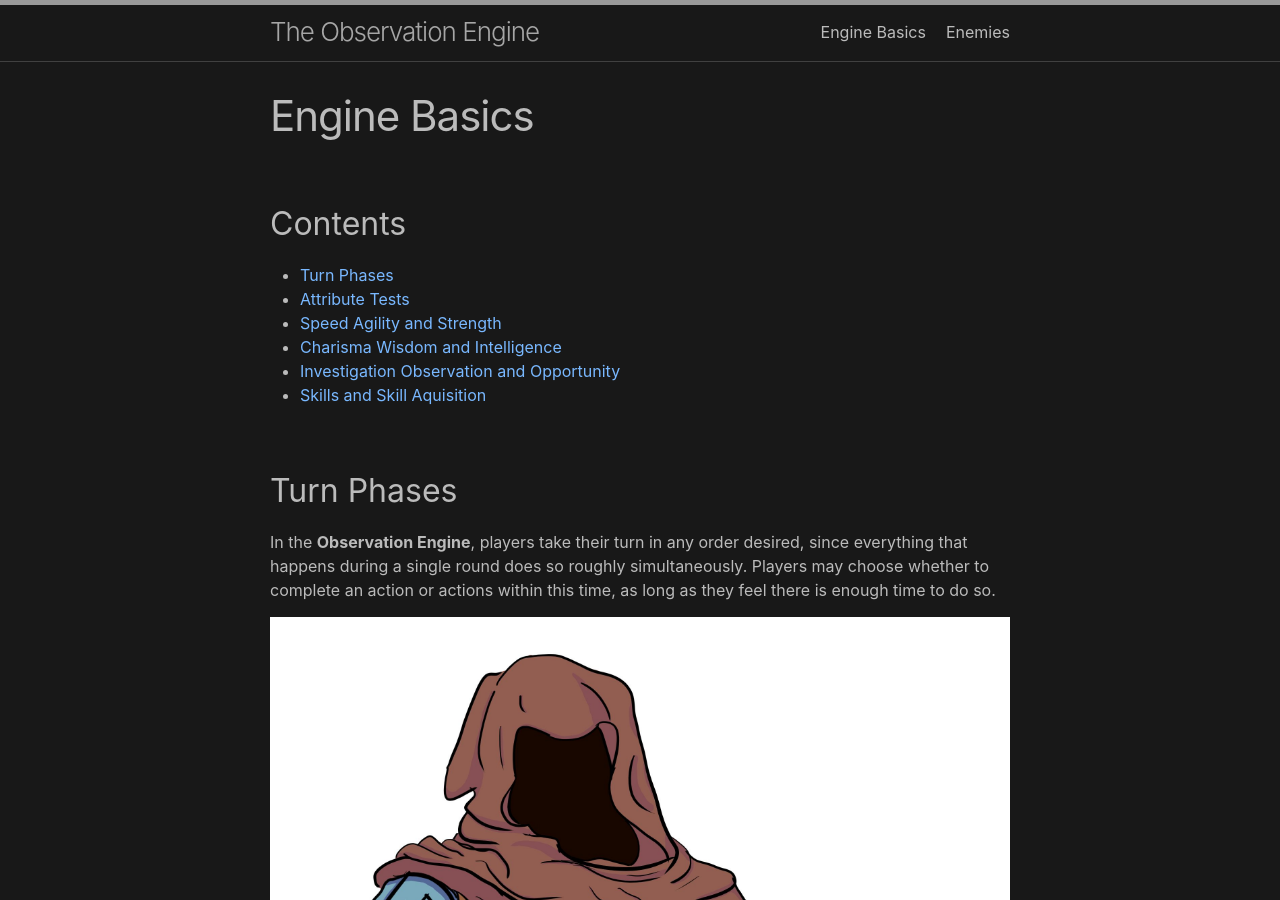
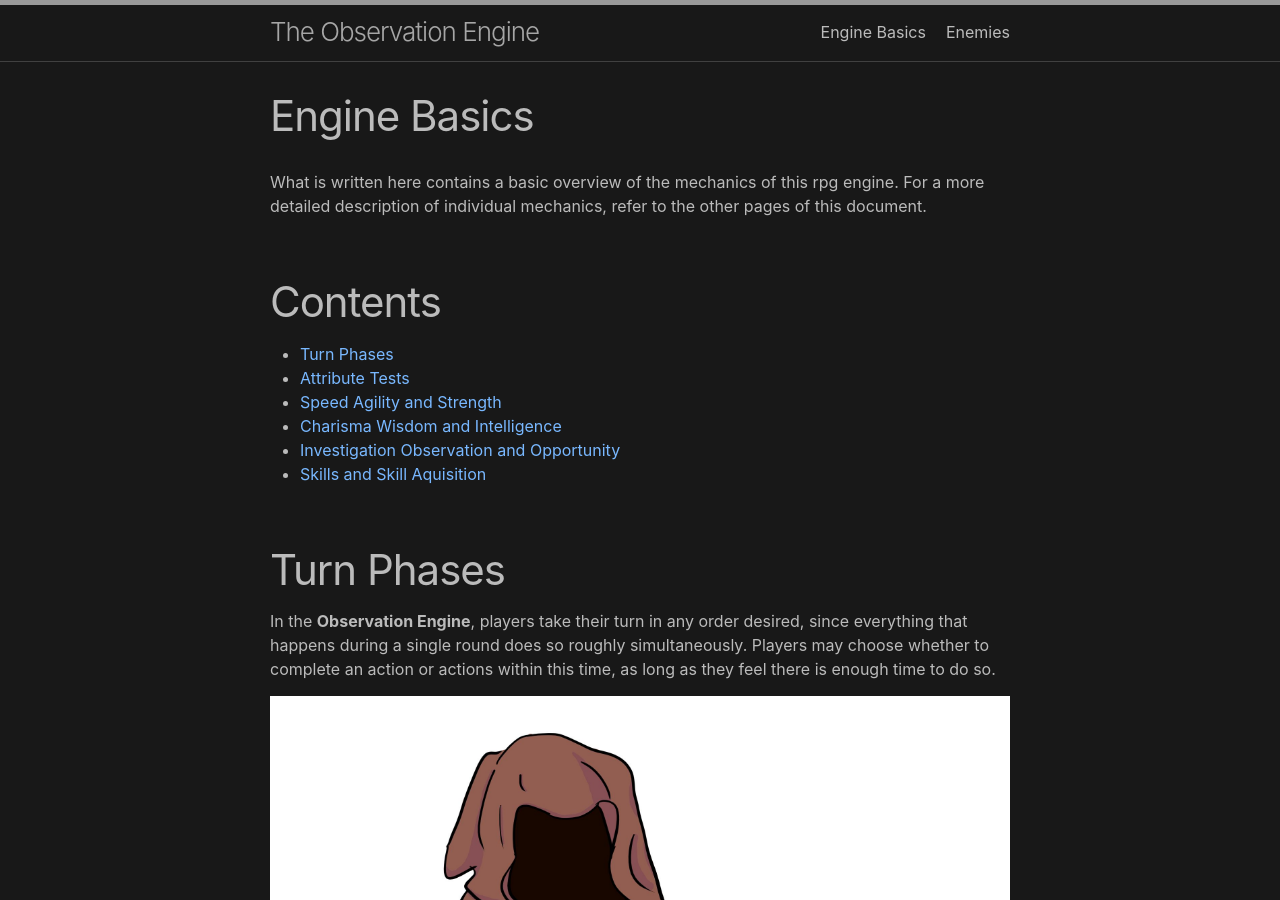
Before and after one commit to ngraham20/california-trip, a Jekyll site: the page built from engine-basics.md, in a window 1280 px wide and 900 px high. Built offline with Jekyll 4.4.1, drawn with Linux system fonts in a browser that asks for light colours.

```diff
--- a/engine-basics.md
+++ b/engine-basics.md
@@ -2,7 +2,10 @@
 layout: page
 title: Engine Basics
 ---
-## Contents
+
+What is written here contains a basic overview of the mechanics of this rpg engine. For a more detailed description of individual mechanics, refer to the other pages of this document.
+
+# Contents
 
 + [Turn Phases](#turn-phases)
 + [Attribute Tests](#attribute-tests)
@@ -11,39 +14,39 @@ title: Engine Basics
 + [Investigation Observation and Opportunity](#investigation-observation-and-opportunity)
 + [Skills and Skill Aquisition](#skills-and-skill-aquisition)
 
-## Turn Phases
+# Turn Phases
 In the **Observation Engine**, players take their turn in any order desired, since everything that happens during a single round does so roughly simultaneously. Players may choose whether to complete an action or actions within this time, as long as they feel there is enough time to do so.
 
 ![Cyborg](./assets/fantasy-cyborg.jpg)
 
-### Example 1:
+## Example 1:
 
 **Oberon** and **Tia** are both hiding behind a barrel, and they notice that a **Goblin Footsoldier** is walking their way. They know that when the goblin reaches them, they will be noticed. They estimate that the goblin will reach them in 20 seconds.
 
 The two players now have about 20 seconds of game time to account for. This is not enforced by a real life timer, but the **GM** may require that the players don't over-strategize or take too much time to figure out what to do. In cases like these, the **GM** may require the **Group Leader** or any single group member to decide without consulting the rest of the group. This creates a sense of tention that would be felt by a group in this situation.
 
-### Example 2:
+## Example 2:
 **Elenor** stops dead in her tracks, aiming her assult rifle at the enormous, red dragon. She puts her eye to her scope and lifts the barrel of her weapon high, the dragon's scales rushing across her view. Without warning, the red turned to bright orange, and **Elenor** froze, and her blood turned cold. She had forgotten to make sure that the dragon was distracted, and she stood alone, in the middle of the room, with the dragon glaring down at her from above.
 
 Here, **Elenor** has clearly made a big mistake. The dragon is fully aware of her presence. Since the dragon and the player are more or less taking their turn simultaneously, if **Elenor** chooses to fire at the dragon, it will immediately strike her down. Her only hope of survival now is to run, hide, and hope that her friends had made better decisions.
 
 ![Dragon](./assets/dragon-shading.jpg)
 
-## Attribute Tests
+# Attribute Tests
 
 Unlike many other popular tabletop RPGs, this engine does not rely on dice or chance in order to resolve skill tests. Instead, passive skill levels and creativity are used to conquer enemies and pass other skill tests. This makes skill tests themselves simpler to keep track of, but can make encounters a guaranteed success in some situations, while actually impossible in others. It's up to the players to understand which situations are which.
 
-## Speed, Agility, and Strength
+# Speed, Agility, and Strength
 These three attributes dictate the physical attributes of a character and are dictated by a level number between 1 and 20.
 
 - **Speed** indicates how fast a character can move. This affects both movement speed and attack speed.
 - **Agility** indicates how quickly and easily a character can change positions and how flexible they are.
 - **Strength** indicates raw physical strength, affecting the weapons that a character can use, how hard they hit, and how high they can jump.
 
-## Charisma, Wisdom, and Intelligence
+# Charisma, Wisdom, and Intelligence
 These three attributes are not represented on the **character sheet**, and are instead keywords that describe which attribute is important for passing certain **skill tests**.
 
-### Example
+## Example
 **Elgrim** has been caught on camera after hours at a bank, the player, acting as the character, must attempt to give a good explaination to the security guard (the **GM**) as to why he was there. **Charisma** and **Intelligence** are important attributes here. **Elgrim** might know that the guard is new here and might not know if a new employee has been hired or not, so he decides to lie through his teeth. This would be an **intelligence** check. If **Elgrim** instead attempts to flirt with the guard and comment on how he must work out a lot, that would be a **charisma** check. In both of these cases, the **GM** simply rates how convincing the player was against the respective stats of the guard. Of course, a more convincing lie or a more believable flirt will score higher.
 
 ---
@@ -51,7 +54,7 @@ These three attributes are not represented on the **character sheet**, and are i
 
 ---
 
-## Investigation, Observation, and Opportunity
+# Investigation, Observation, and Opportunity
 The mechanics of these last three attributes are less straightforward than the previous six. The basic idea here is that the more that a player understands about a given character, the better equiped they are to handle a situation involving them. For example, knowing that an **NPC** has recenly lost a loved one may mean they're more likely to sympathize with someone in a similar situation, which is an **emotional weakness** that may be exploited. Or, knowing a certain enemy's weak spot may help sway a fight. Types of knowledge a character might have include **personality**, **mood**, **strengths**, and **weaknesses**.
 
 - **Investigation** is a character's pre-existing knowledge about another **character**, **NPC** or **enemy**. There is no number associated with this attribute. Instead, the player must gain knowledge and write it down themselves. If and **NPC** tells them that the dragon that storms their village from time to time has a missing scale at the base of her neck, then that player can assume to land a guaranteed critical attack if they can land a hit there.
@@ -60,10 +63,10 @@ The mechanics of these last three attributes are less straightforward than the p
 
 - **Opportunity** is a character's ability to take advantage of known weaknesses, as well as the opportunity of a surprise. When this opportunity is taken, the encounter can be heavily weighted in favor of the opportunist.
 
-## Skills and Skill Aquisition
+# Skills and Skill Aquisition
 **Skills** are active abilities that players can aquire throughout a campaign. Depending on the world that the **GM** has chosen for their players, these skills can range anywhere from the use of **throwing knives** to the ability to **hack** into basic security systems. These skills do not involve chance, but can factor in levels of difficulty.
 
-### Example
+## Example
 **Jason** has the skills required to break into EVM-3, EVM-4, and EVM-5 security systems. When his group is attempting to break into a large corporation to steal information for their client, he notices that the security system they use is an EVM-6. Had this system been an EVM-4, Jason could have broken in without any trouble. However, since this system is part of the EVM Series, he guesses that the manufacturer might not have changed too much since the EVM-5, and he attempts to hack into it anyway. In this example, let's say the **GM** deciedes that the EVM-6 is similar to the EVM-5, but different enough that it takes twice as long to hack into is than expected. Depending on how tight the timeline is for this heist, that may or may not matter.
 
 **Skill Aquisition** can happen in many different ways, and generally, this is up to the **GM**. However, suggested manners of aquiring skills are learning them from either **NPCs** or **Books**. An **NPC** may choose to teach a character a new skill in exchange for **money**, **favors**, or **items**. They may even do this for free if they're feeling generous. A player may also find **Books** or **Tomes** lying around the world, which contain instructions on using a new skill. Additionally, the **GM** may choose to allow certain skills to become more potent with use or even through finding **Books** and **NPCs** that will increase the potency of a given skill.
```
Also changed, not shown: _layouts/post.html (deleted, +0 -38 lines), about.markdown (deleted, +0 -12 lines), index.md (+9 -0 lines).
